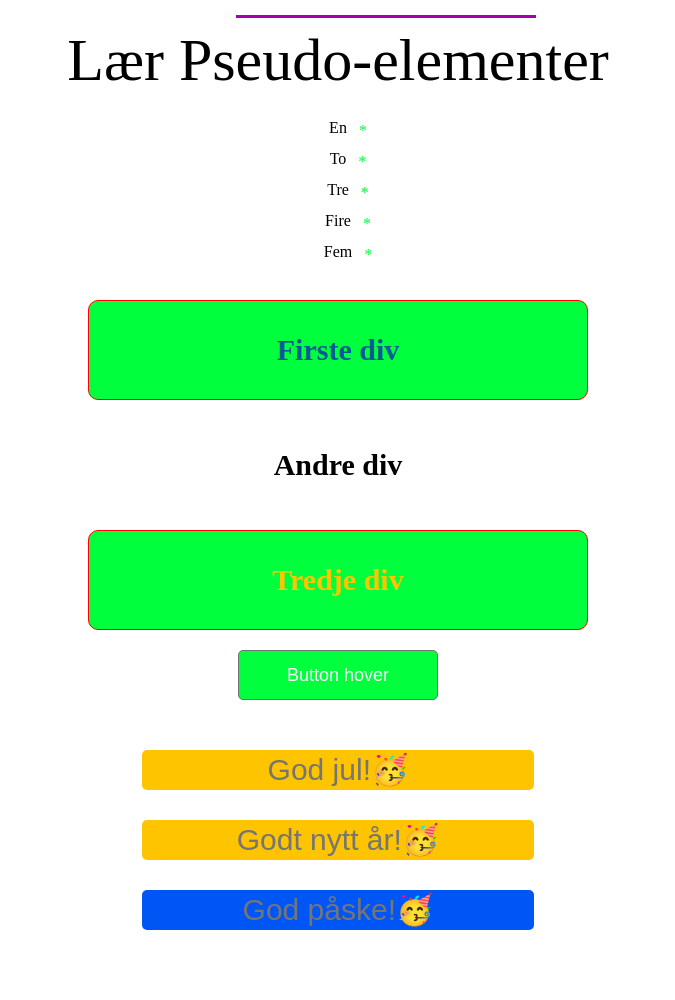
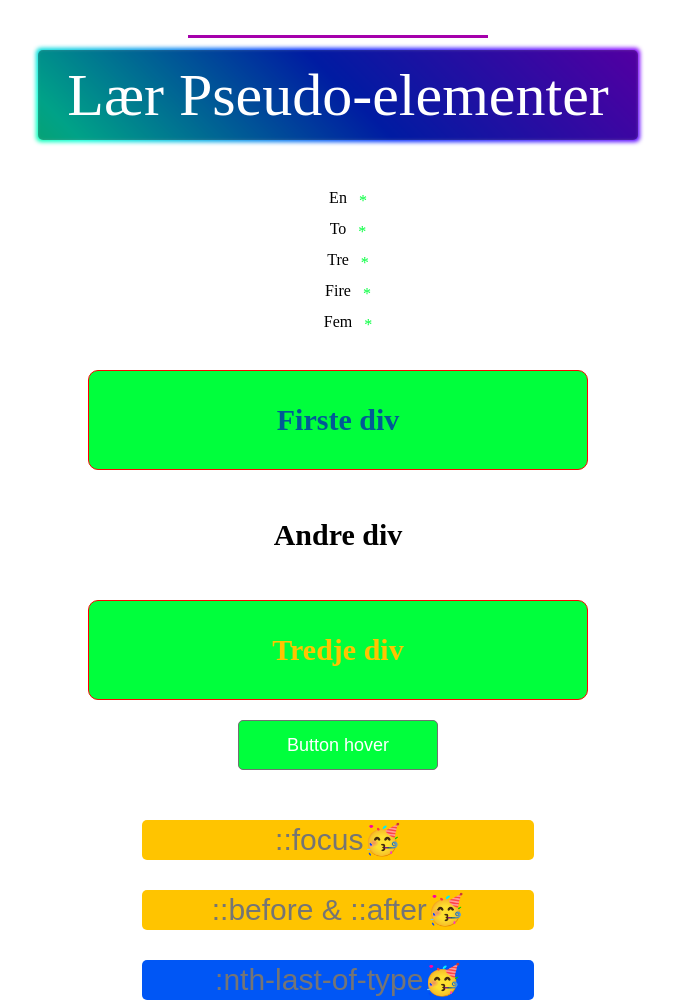
Before and after one commit to Yurii1025/pseudo-oppgave, a plain HTML site: page index.html in a window 1280 px wide. Shown: the whole page, without its empty margins (302-977 px from the left). Before the commit the page ends 930 px from the top, so only its background shows below. Drawn offline with Linux system fonts and the light colour scheme.

Commit message:
addes something new)

```diff
--- a/index.html
+++ b/index.html
@@ -7,7 +7,10 @@
     <link rel="stylesheet" href="./styles.css">
 </head>
 <body>
-    <h1 class="main_header">Lær Pseudo-elementer</h1>
+    <div class="lightbox">
+        <h1 class="main_header">Lær Pseudo-elementer</h1>
+    </div>
+
     <ul class="list">
         <li class="list_item">En</li>
         <li class="list_item">To</li>
@@ -22,9 +25,9 @@
     </section>
     <button class="btn">Button hover</button>
     <section class="extra">
-        <input type="text" class="ext_text" placeholder="God jul!🥳">
-        <input type="text" class="ext_text" placeholder="Godt nytt år!🥳">
-        <input type="text" class="ext_text" placeholder="God påske!🥳">
+        <input type="text" class="ext_text" placeholder="::focus🥳">
+        <input type="text" class="ext_text" placeholder="::before & ::after🥳">
+        <input type="text" class="ext_text" placeholder=":nth-last-of-type🥳">
     </section>
 </body>
 </html>
--- a/styles.css
+++ b/styles.css
@@ -32,22 +32,71 @@ button, input {
 /*==============RESET STYLES=====================*/
 
 /*==============HEADER STYLES=====================*/
-.main_header {
+/*-------------LIGHTBOX---------------*/
+.lightbox {
     position: relative;
-    font-size: 60px;
-    color: #000;
-    text-align: center;
-    margin: 30px 0;
+    height: 90px;
+    width: 600px;
+    border: none;
+    outline: none;
+    color: white;
+    /* background: #111; */
+    background: #0000005d;
+    border-radius: 5px;
+    display: flex;
+    flex-direction: column;
+    justify-content: center;
+    align-items: center;
+    margin: 50px auto 50px auto;
 }
-/*---------opp 1.1-------------*/
-.main_header::before {
+.lightbox:before {
+    position: absolute;
+    content: '';
+    top: -2px;
+    left: -2px;
+    height: calc(100% + 4px);
+    width: calc(100% + 4px);
+    border-radius: 5px;
+    z-index: -1;
+    opacity: 1;
+    filter: blur(2px);
+    background: linear-gradient(45deg, #ff0000, #ff7300, #fffb00, #48ff00, #00ffd5, #002bff, #7a00ff, #ff00c8, #ff0000);
+    background-size: 400%;
+    transition: opacity .3s ease-in-out;
+    animation: animate 20s linear infinite;
+}
+
+/*---------opp 1.1(but with after))-------------*/
+.lightbox::after {
     position: absolute;
     content: "";
-    left: 42%; top: -15px;
+    left: 25%; top: -15px;
     width: 300px;
     height: 3px;
     background-color: #a500ab;
 }
+
+@keyframes animate {
+    0% {
+      background-position: 0 0;
+    }
+    50% {
+      background-position: 400% 0;
+    }
+    100% {
+      background-position: 0 0;
+    }
+  }
+.main_header {
+    position: relative;
+    font-size: 60px;
+    color: #ffffff;
+    text-align: center;
+    margin: 30px 0;
+}
+/*-------------LIGHTBOX---------------*/
+
+
 .list {
     display: flex;
     flex-direction: column;
```
